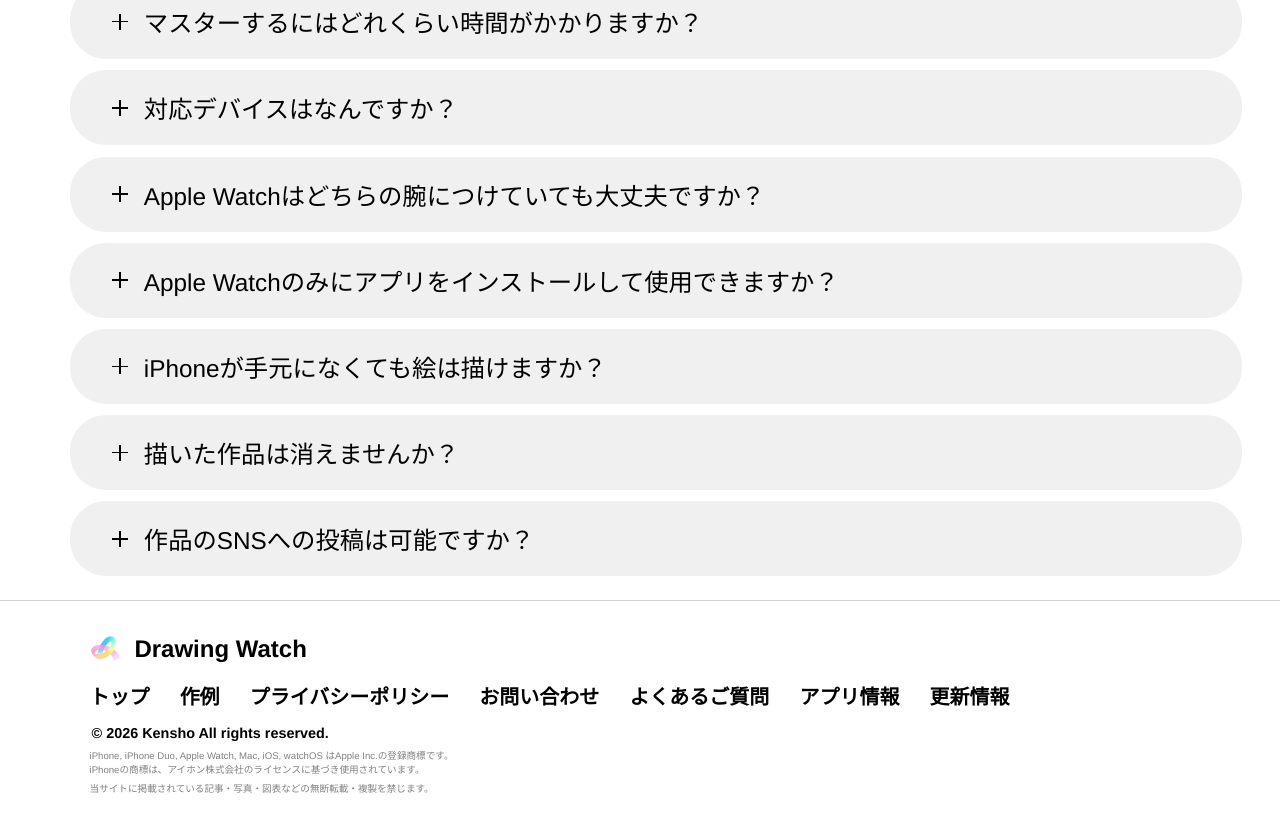
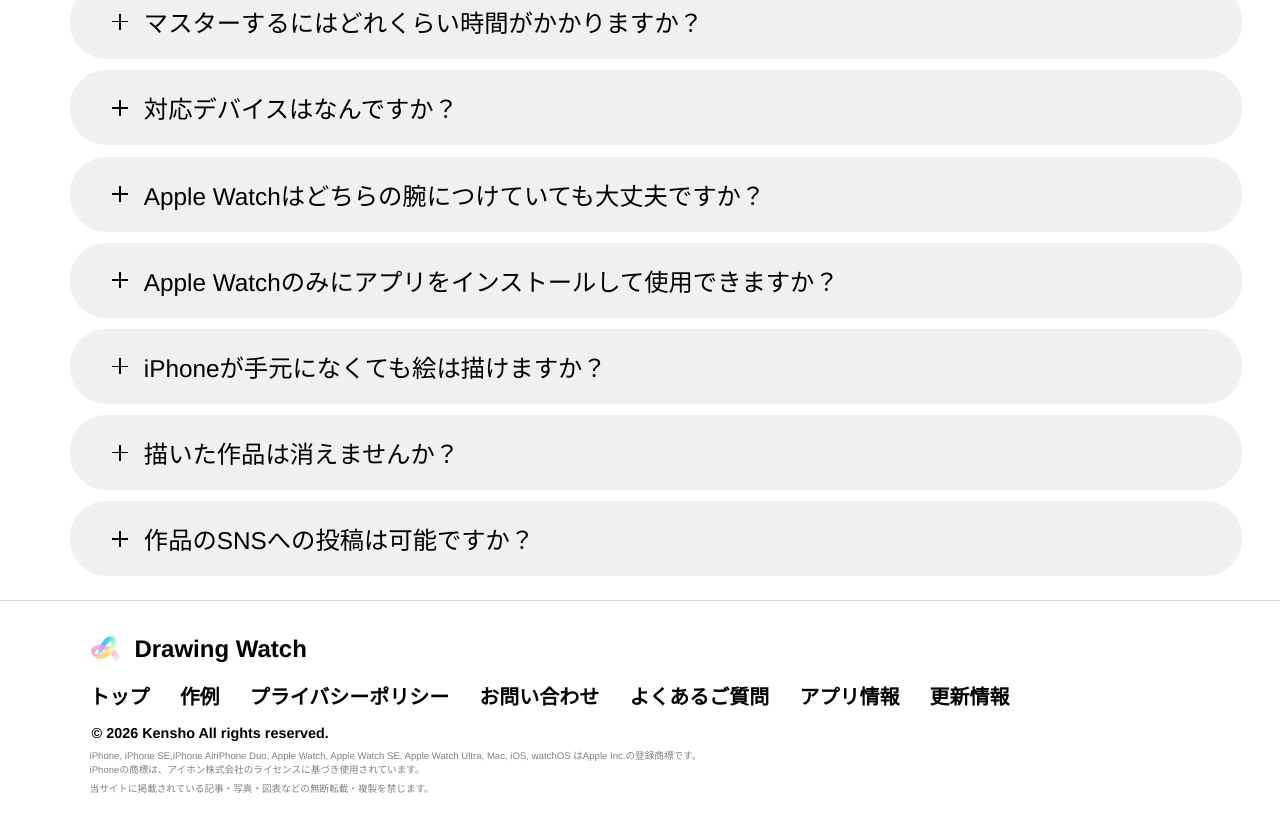
Before and after one commit to kensh000/drawingwatch, a plain HTML site: page faq.html in a window 1280 px wide. Shown: the part 434-1256 px from the top of the page. Drawn offline with Linux system fonts and the light colour scheme.

Commit message:
Add files via upload

```diff
--- a/faq.html
+++ b/faq.html
@@ -309,7 +309,7 @@
             </div>
             <div class="copyright">
                 <h3 id="kensho_right">© 2026 Kensho All rights reserved.</h3>
-                <p id="apple_right">iPhone, iPhone Duo, Apple Watch, Mac, iOS, watchOS はApple Inc.の登録商標です。
+                <p id="apple_right">iPhone, iPhone SE,iPhone AiriPhone Duo, Apple Watch, Apple Watch SE, Apple Watch Ultra,  Mac, iOS, watchOS はApple Inc.の登録商標です。
                     <br>iPhoneの商標は、アイホン株式会社のライセンスに基づき使用されています。</p>
                 <p id="donotcopy">当サイトに掲載されている記事・写真・図表などの無断転載・複製を禁じます。</p>
             </div>
```
